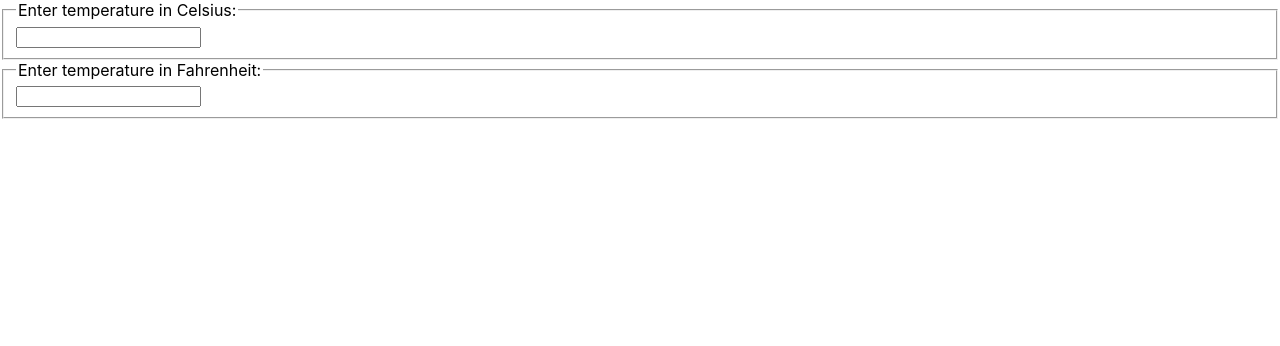
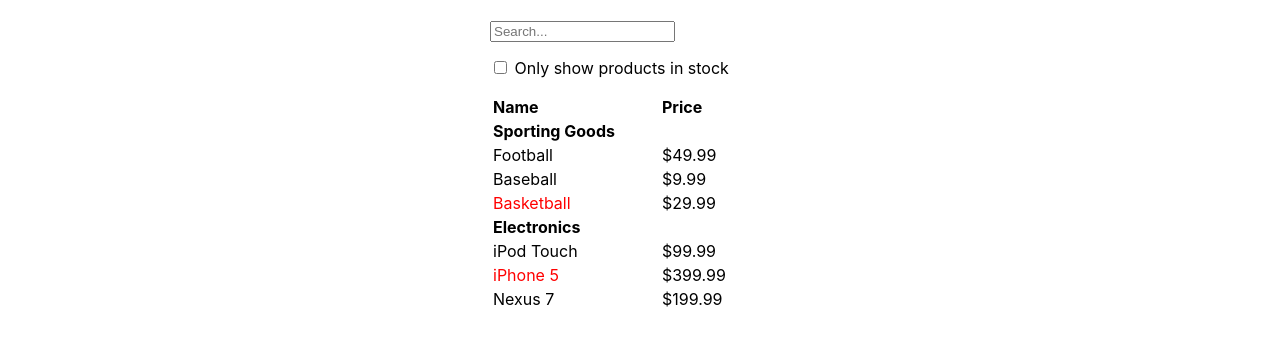
Before and after one commit to TypingOverWorld/react-components, a React (Create React App) app: page / in a window 1280 px wide. Shown: the top 346 px of the page. Built offline with nearby package versions, Linux system fonts and the light colour scheme.

Commit message:
basic filterable product table implemented

```diff
--- a/src/App.css
+++ b/src/App.css
@@ -0,0 +1,10 @@
+#App {
+  margin: 20px auto;
+  max-width: 300px;
+  width: 100%;
+}
+
+table {
+  text-align: left;
+  width: 100%;
+}
--- a/src/App.js
+++ b/src/App.js
@@ -1,6 +1,6 @@
 import './App.css';
 
-import BoilingCalculator from './components/BoilingCalculator';
+import FilterableProductTable from './patterns/FilterableProductTable';
 
 // const comment = {
 //   date: new Date(),
@@ -16,10 +16,19 @@
 //   { id: 2, title: 'Second Title', content: 'This blog has content too.' }
 // ];
 
+const products = [
+  { category: "Sporting Goods", price: "$49.99", stocked: true, name: "Football" },
+  { category: "Sporting Goods", price: "$9.99", stocked: true, name: "Baseball" },
+  { category: "Sporting Goods", price: "$29.99", stocked: false, name: "Basketball" },
+  { category: "Electronics", price: "$99.99", stocked: true, name: "iPod Touch" },
+  { category: "Electronics", price: "$399.99", stocked: false, name: "iPhone 5" },
+  { category: "Electronics", price: "$199.99", stocked: true, name: "Nexus 7" }
+];
+
 function App() {
   return (
-    <div className="App">
-      <BoilingCalculator />
+    <div id="App">
+      <FilterableProductTable products={products} />
     </div>
   );
 }
--- /dev/null
+++ b/src/components/forms/SearchBar.jsx
@@ -0,0 +1,43 @@
+// Based on a component from React docs https://reactjs.org/docs/thinking-in-react.html
+
+import React from 'react';
+
+class SearchBar extends React.Component {
+  constructor(props) {
+    super(props);
+    this.handleFilterTextChange = this.handleFilterTextChange.bind(this);
+    this.handleInStockChange = this.handleInStockChange.bind(this);
+  }
+
+  handleFilterTextChange(e) {
+    this.props.onFilterTextChange(e.target.value);
+  }
+
+  handleInStockChange(e) {
+    this.props.onInStockChange(e.target.checked);
+  }
+
+  render() {
+    return (
+      <form>
+        <input
+          type="text"
+          placeholder="Search..."
+          value={this.props.filterText}
+          onChange={this.handleFilterTextChange}
+        />
+        <p>
+          <input
+            type="checkbox"
+            checked={this.props.inStockOnly}
+            onChange={this.handleInStockChange}
+          />
+          {' '}
+          Only show products in stock
+        </p>
+      </form>
+    );
+  }
+}
+
+export default SearchBar;
--- /dev/null
+++ b/src/components/tables/ProductCategoryRow.jsx
@@ -0,0 +1,18 @@
+// Based on a component from React docs https://reactjs.org/docs/thinking-in-react.html
+
+import React from 'react';
+
+class ProductCategoryRow extends React.Component {
+  render() {
+    const category = this.props.category;
+    return (
+      <tr>
+        <th colSpan="2">
+          {category}
+        </th>
+      </tr>
+    );
+  }
+}
+
+export default ProductCategoryRow;
--- /dev/null
+++ b/src/components/tables/ProductInventoryRow.jsx
@@ -0,0 +1,23 @@
+// Based on a component from React docs https://reactjs.org/docs/thinking-in-react.html
+
+import React from 'react';
+
+class ProductInventoryRow extends React.Component {
+  render() {
+    const product = this.props.product;
+    const name = product.stocked ?
+      product.name :
+      <span style={{color: 'red'}}>
+        {product.name}
+      </span>;
+
+    return (
+      <tr>
+        <td>{name}</td>
+        <td>{product.price}</td>
+      </tr>
+    );
+  }
+}
+
+export default ProductInventoryRow;
--- a/src/components/BoilingCalculator.jsx
+++ b/src/patterns/BoilingCalculator.jsx
@@ -5,7 +5,7 @@
 // no matter which field the temperature was initially set in
 
 import React from 'react';
-import TemperatureInput from './forms/TemperatureInput';
+import TemperatureInput from '../components/forms/TemperatureInput';
 import { toCelsius, toFahrenheit, tryConvert } from '../utils/calculatorUtils';
 
 class BoilingCalculator extends React.Component {
--- /dev/null
+++ b/src/patterns/FilterableProductTable.jsx
@@ -0,0 +1,50 @@
+// Based on a component from React docs https://reactjs.org/docs/thinking-in-react.html
+
+import React from 'react';
+import SearchBar from '../components/forms/SearchBar';
+import ProductTable from './ProductTable';
+
+class FilterableProductTable extends React.Component {
+  constructor(props) {
+    super(props);
+    this.state = {
+      filterText: '',
+      inStockOnly: false
+    };
+
+    this.handleFilterTextChange = this.handleFilterTextChange.bind(this);
+    this.handleInStockChange = this.handleInStockChange.bind(this);
+  }
+
+  handleFilterTextChange(filterText) {
+    this.setState({
+      filterText: filterText
+    });
+  }
+
+  handleInStockChange(inStockOnly) {
+    this.setState({
+      inStockOnly: inStockOnly
+    })
+  }
+
+  render() {
+    return (
+      <div>
+        <SearchBar
+          filterText={this.state.filterText}
+          inStockOnly={this.state.inStockOnly}
+          onFilterTextChange={this.handleFilterTextChange}
+          onInStockChange={this.handleInStockChange}
+        />
+        <ProductTable
+          products={this.props.products}
+          filterText={this.state.filterText}
+          inStockOnly={this.state.inStockOnly}
+        />
+      </div>
+    );
+  }
+}
+
+export default FilterableProductTable;
--- /dev/null
+++ b/src/patterns/ProductTable.jsx
@@ -0,0 +1,52 @@
+// Based on a component from React docs https://reactjs.org/docs/thinking-in-react.html
+
+import React from 'react';
+import ProductCategoryRow from '../components/tables/ProductCategoryRow';
+import ProductInventoryRow from '../components/tables/ProductInventoryRow';
+
+class ProductTable extends React.Component {
+  render() {
+    const filterText = this.props.filterText;
+    const inStockOnly = this.props.inStockOnly;
+
+    const rows = [];
+    let lastCategory = null;
+
+    this.props.products.forEach((product) => {
+      if (product.name.indexOf(filterText) === -1) {
+        return;
+      }
+      if (inStockOnly && !product.stocked) {
+        return;
+      }
+      if (product.category !== lastCategory) {
+        rows.push(
+          <ProductCategoryRow
+            category={product.category}
+            key={product.category} />
+        );
+      }
+      rows.push(
+        <ProductInventoryRow
+          product={product}
+          key={product.name}
+        />
+      );
+      lastCategory = product.category;
+    });
+
+    return (
+      <table>
+        <thead>
+          <tr>
+            <th>Name</th>
+            <th>Price</th>
+          </tr>
+        </thead>
+        <tbody>{rows}</tbody>
+      </table>
+    );
+  }
+}
+
+export default ProductTable;
```
Also changed, not shown: src/components/dialog/BorderedDialog.jsx (added, +19 -0 lines), src/components/dialog/SignUpDialog.jsx (added, +36 -0 lines), src/components/wrappers/FancyBorder.jsx (added, +11 -0 lines).
